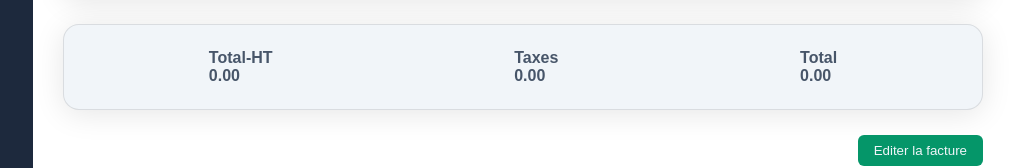
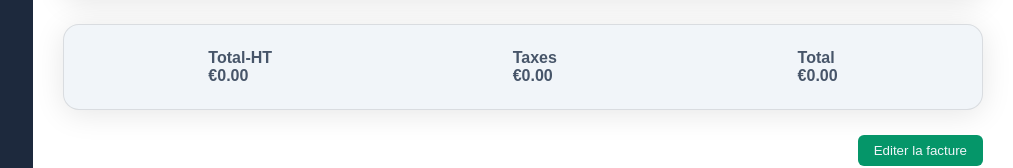
Before and after one commit to User-Alnz/InvoiceApp, an Angular app in the folder FrontEnd/: page / in a window 1280 px wide. Shown: the part 933-1101 px from the top of the page, without its empty margins (267-1280 px from the left). Built offline with nearby package versions, Linux system fonts and the light colour scheme.

Commit message:
create-invoice component | add observables on inputs value changes - compute auto HT price + pipes euro on total

```diff
--- a/FrontEnd/src/app/components/create-invoice/create-invoice.html
+++ b/FrontEnd/src/app/components/create-invoice/create-invoice.html
@@ -149,9 +149,9 @@
     <div class="createInvoiceCard">
 
         <div class="wrapInvoicePreviewTotal">
-            <div><p>Total-HT</p> <p>{{ workoutTotal('HT') | number:'1.2-2' }}</p></div>
-            <div><p>Taxes</p> <p>{{ workoutTotal('TVA') | number:'1.2-2' }} </p></div>
-            <div><p>Total</p><p>{{ workoutTotal('Total') | number:'1.2-2' }} </p></div>
+            <div><p>Total-HT</p> <p>{{ workoutTotal('HT') | currency:'EUR':'symbol':'1.2-2' }}</p></div>
+            <div><p>Taxes</p> <p>{{ workoutTotal('TVA') | currency:'EUR':'symbol':'1.2-2' }} </p></div>
+            <div><p>Total</p><p>{{ workoutTotal('Total') | currency:'EUR':'symbol':'1.2-2' }} </p></div>
         </div>
 
     </div>
--- a/FrontEnd/src/app/components/create-invoice/create-invoice.ts
+++ b/FrontEnd/src/app/components/create-invoice/create-invoice.ts
@@ -40,15 +40,28 @@ export class CreateInvoice {
 
   createNewItemEntry(): FormGroup
   {
-    return this.formConrolsOfInvoiceForm.group(
+    const newItemEntry = this.formConrolsOfInvoiceForm.group(
       {
         itemDescription : ['', Validators.required],
         itemPrice : [0, [Validators.required, Validators.min(0)]],
         itemQuantity : [1, [Validators.required, Validators.min(1)]],
-        itemHT : [0, [Validators.required, Validators.min(0)]],
+        itemHT : [0],
         itemTVA : [0, [Validators.required, Validators.min(0)]],
       }
-    )
+    );
+
+    // attach obsrvables to values changes & compute itemHT over user input
+    newItemEntry.valueChanges.subscribe( item =>
+      {
+        const price = item.itemPrice || 0;
+        const quantity = item.itemQuantity || 0;
+        const HTresult =  price * quantity;
+
+        newItemEntry.get('itemHT')?.setValue(HTresult, { emitEvent: false });
+      }
+    );
+
+    return newItemEntry;
   }
 
   //This is used for looping through invoiceForm.items[] in html.
```
